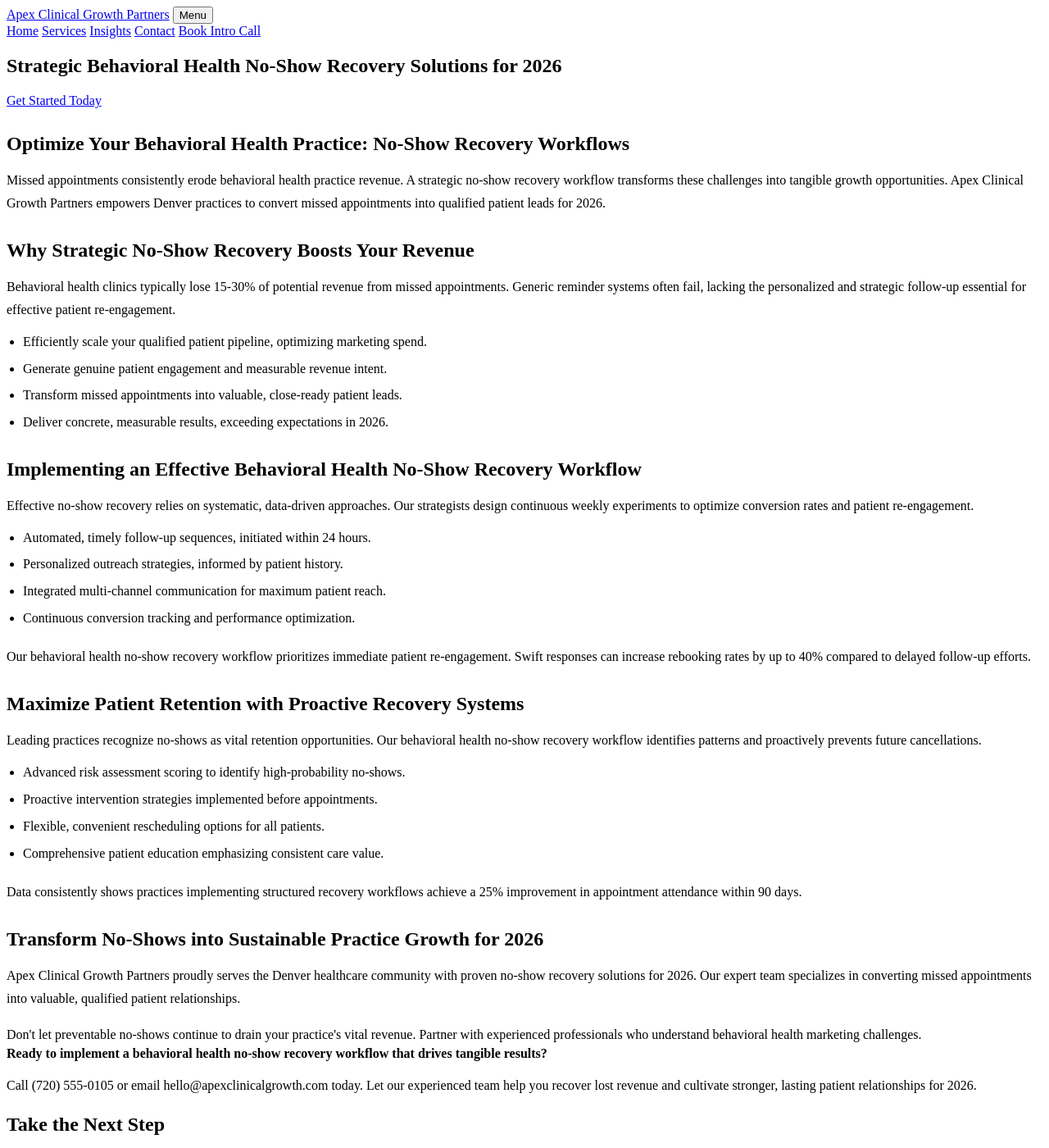
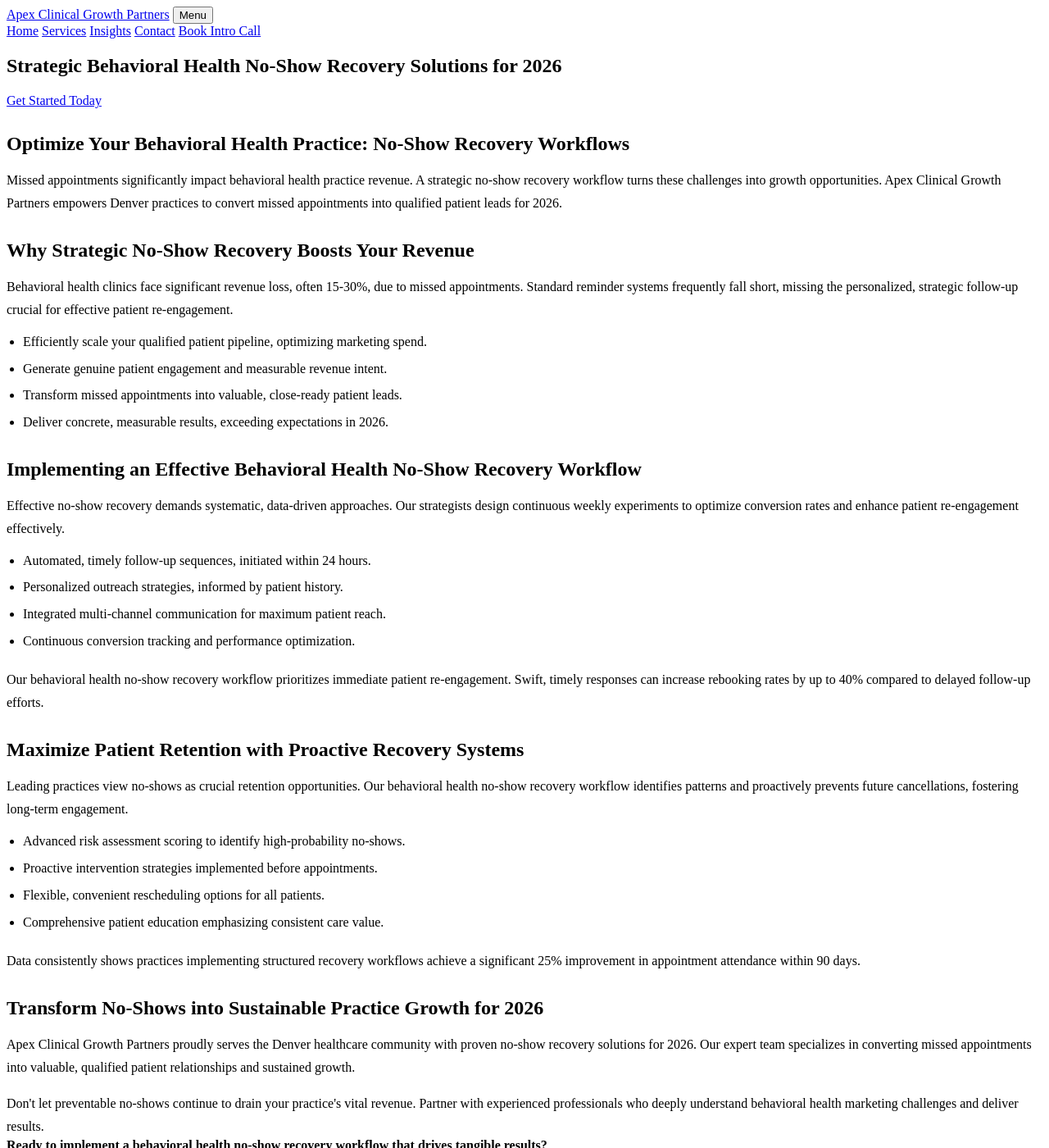
Before and after one commit to prjctlphbt/orbitr-canary-angular-20260228, a Jekyll site: the page angular-behavioral-noshow-20260228144655.html, which Jekyll copies as it is, in a window 1280 px wide and 1400 px high. Shown: the whole window at 82% size. Built offline with Jekyll 4.4.1, drawn with Linux system fonts in a browser that asks for light colours; some of the changed text lies outside the part shown.

Commit message:
Refresh and update content: angular-behavioral-noshow-20260228144655.html

```diff
--- a/angular-behavioral-noshow-20260228144655.html
+++ b/angular-behavioral-noshow-20260228144655.html
@@ -109,9 +109,9 @@
 <section class="landing-content">
 <div class="container orbitr-generated-content">
 <h2>Optimize Your Behavioral Health Practice: No-Show Recovery Workflows</h2>
-<p>Missed appointments consistently erode behavioral health practice revenue. A strategic no-show recovery workflow transforms these challenges into tangible growth opportunities. Apex Clinical Growth Partners empowers Denver practices to convert missed appointments into qualified patient leads for 2026.</p>
+<p>Missed appointments significantly impact behavioral health practice revenue. A strategic no-show recovery workflow turns these challenges into growth opportunities. Apex Clinical Growth Partners empowers Denver practices to convert missed appointments into qualified patient leads for 2026.</p>
 <h2>Why Strategic No-Show Recovery Boosts Your Revenue</h2>
-<p>Behavioral health clinics typically lose 15-30% of potential revenue from missed appointments. Generic reminder systems often fail, lacking the personalized and strategic follow-up essential for effective patient re-engagement.</p>
+<p>Behavioral health clinics face significant revenue loss, often 15-30%, due to missed appointments. Standard reminder systems frequently fall short, missing the personalized, strategic follow-up crucial for effective patient re-engagement.</p>
 <ul>
 <li>Efficiently scale your qualified patient pipeline, optimizing marketing spend.</li>
 <li>Generate genuine patient engagement and measurable revenue intent.</li>
@@ -119,28 +119,28 @@
 <li>Deliver concrete, measurable results, exceeding expectations in 2026.</li>
 </ul>
 <h2>Implementing an Effective Behavioral Health No-Show Recovery Workflow</h2>
-<p>Effective no-show recovery relies on systematic, data-driven approaches. Our strategists design continuous weekly experiments to optimize conversion rates and patient re-engagement.</p>
+<p>Effective no-show recovery demands systematic, data-driven approaches. Our strategists design continuous weekly experiments to optimize conversion rates and enhance patient re-engagement effectively.</p>
 <ul>
 <li>Automated, timely follow-up sequences, initiated within 24 hours.</li>
 <li>Personalized outreach strategies, informed by patient history.</li>
 <li>Integrated multi-channel communication for maximum patient reach.</li>
 <li>Continuous conversion tracking and performance optimization.</li>
 </ul>
-<p>Our behavioral health no-show recovery workflow prioritizes immediate patient re-engagement. Swift responses can increase rebooking rates by up to 40% compared to delayed follow-up efforts.</p>
+<p>Our behavioral health no-show recovery workflow prioritizes immediate patient re-engagement. Swift, timely responses can increase rebooking rates by up to 40% compared to delayed follow-up efforts.</p>
 <h2>Maximize Patient Retention with Proactive Recovery Systems</h2>
-<p>Leading practices recognize no-shows as vital retention opportunities. Our behavioral health no-show recovery workflow identifies patterns and proactively prevents future cancellations.</p>
+<p>Leading practices view no-shows as crucial retention opportunities. Our behavioral health no-show recovery workflow identifies patterns and proactively prevents future cancellations, fostering long-term engagement.</p>
 <ul>
 <li>Advanced risk assessment scoring to identify high-probability no-shows.</li>
 <li>Proactive intervention strategies implemented before appointments.</li>
 <li>Flexible, convenient rescheduling options for all patients.</li>
 <li>Comprehensive patient education emphasizing consistent care value.</li>
 </ul>
-<p>Data consistently shows practices implementing structured recovery workflows achieve a 25% improvement in appointment attendance within 90 days.</p>
+<p>Data consistently shows practices implementing structured recovery workflows achieve a significant 25% improvement in appointment attendance within 90 days.</p>
 <h2>Transform No-Shows into Sustainable Practice Growth for 2026</h2>
-<p>Apex Clinical Growth Partners proudly serves the Denver healthcare community with proven no-show recovery solutions for 2026. Our expert team specializes in converting missed appointments into valuable, qualified patient relationships.</p>
-<p>Don't let preventable no-shows continue to drain your practice's vital revenue. Partner with experienced professionals who understand behavioral health marketing challenges.</p>
+<p>Apex Clinical Growth Partners proudly serves the Denver healthcare community with proven no-show recovery solutions for 2026. Our expert team specializes in converting missed appointments into valuable, qualified patient relationships and sustained growth.</p>
+<p>Don't let preventable no-shows continue to drain your practice's vital revenue. Partner with experienced professionals who deeply understand behavioral health marketing challenges and deliver results.</p>
 <strong>Ready to implement a behavioral health no-show recovery workflow that drives tangible results?</strong>
-<p>Call (720) 555-0105 or email hello@apexclinicalgrowth.com today. Let our experienced team help you recover lost revenue and cultivate stronger, lasting patient relationships for 2026.</p>
+<p>Call (720) 555-0105 or email hello@apexclinicalgrowth.com today. Let our experienced team help you recover lost revenue and cultivate stronger, lasting patient relationships, ensuring growth for 2026.</p>
 </div>
 </section>
 <section class="landing-cta">
@@ -149,7 +149,6 @@
 <a class="cta" href="/contact/">Get Started Today</a>
 </div>
 </section>
-</main>
 <footer>
 <div class="container footer-grid">
 <div>
@@ -174,5 +173,5 @@
 </div>
 <div class="container small-note">Framework canary fixture for Orbitr approval testing.</div>
 </footer>
-</body>
+</main></body>
 </html>
```
Also changed, not shown: other parts of angular-behavioral-noshow-20260228144655.html (+2 -2 lines).
